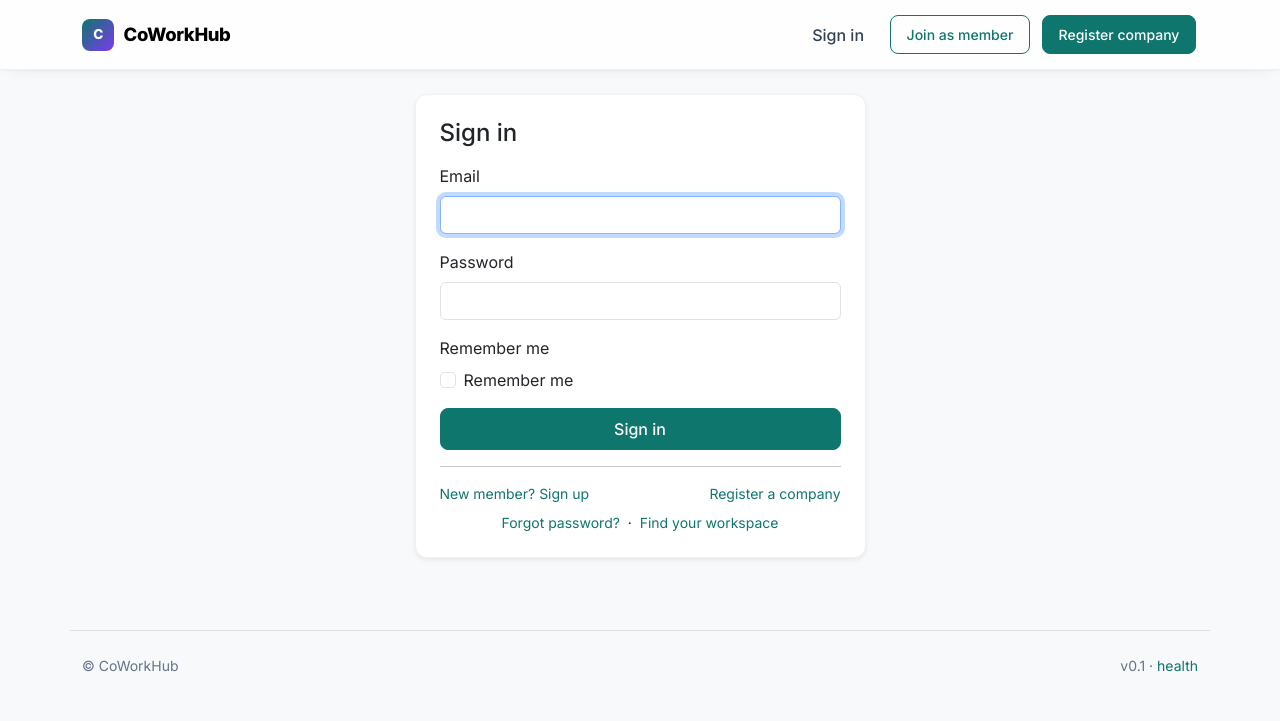
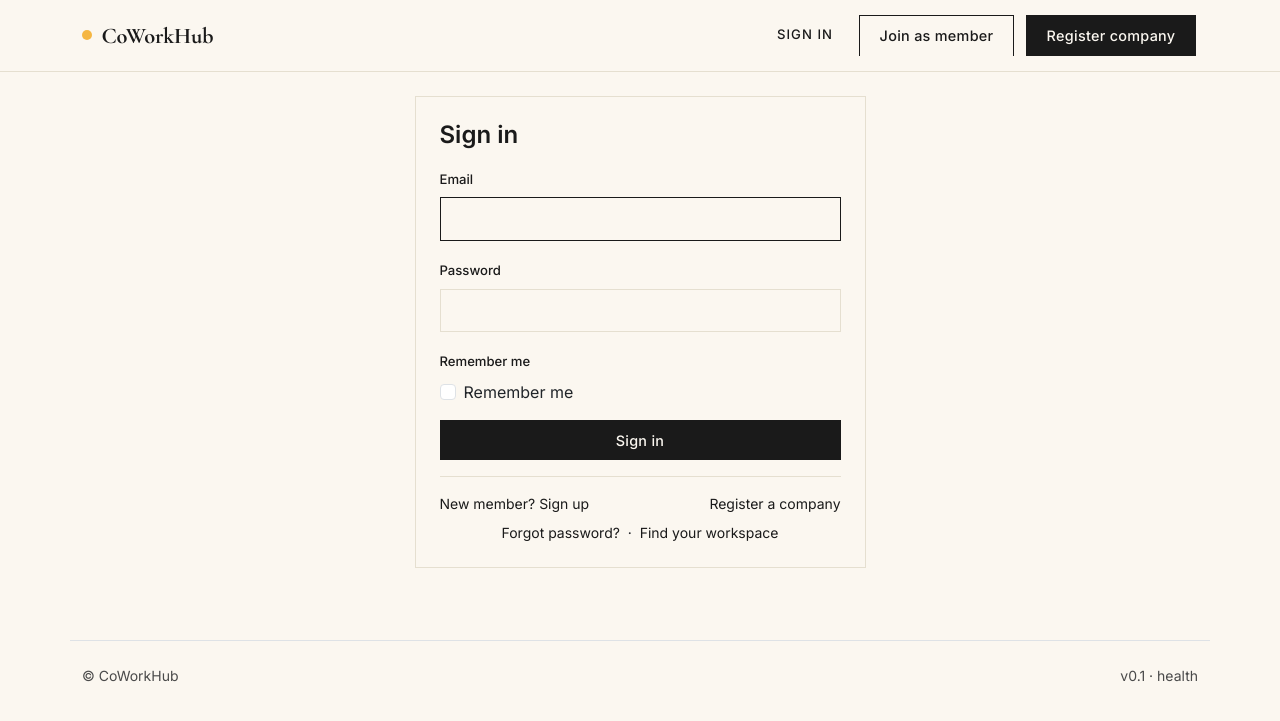
Before and after one commit to samanulla/cowork-app, a Flask app: a page that uses app/templates/base.html in a window 1280 px wide. Shown: the top 721 px of the page. Run offline with Flask 3, Linux system fonts and the light colour scheme; data comes from the database, SQL or seed files in the repository; data that the repository does not hold is empty.

Commit message:
ui: propagate editorial 'Coworking Co.' style to authenticated dashboards
Refactor app/templates/base.html so admin/company/member/platform/hub pages share the marketing cream+ink+saffron aesthetic:

- Cream (#fbf7f0) body background, ink (#1a1a1a) text, saffron/coral accents

- Cormorant Garamond serif for h1/h2/h3 and stat numerals; Inter kept for body/tables/forms

- Flat hairline cards (border 1px var(--line), no shadow, sharp corners)

- Editorial nav: cream background, uppercase links with saffron underline hover, ink brand mark dot

- Ink primary buttons with forest hover; new .btn-saffron for CTAs; sharp square corners

- User chip re-skinned: cream-2 pill with ink avatar tile, hairline border

- Table headers: uppercase micro-caps with ink underline

- Bootstrap utility overrides so legacy bg-white/shadow-sm tables blend in

- Preserves per-tenant --brand for identity touches; keeps .stat-icon color variants as outlined circles

All 47 tests still pass.

```diff
--- a/app/templates/base.html
+++ b/app/templates/base.html
@@ -6,118 +6,241 @@
   <title>{% block title %}{{ app_name }}{% endblock %} · {{ tenant.name if tenant else app_name }}</title>
   <link href="https://cdn.jsdelivr.net/npm/bootstrap@5.3.3/dist/css/bootstrap.min.css" rel="stylesheet">
   <link href="https://cdn.jsdelivr.net/npm/bootstrap-icons@1.11.3/font/bootstrap-icons.css" rel="stylesheet">
-  <link href="https://fonts.googleapis.com/css2?family=Inter:wght@400;500;600;700;800&display=swap" rel="stylesheet">
+  <link href="https://fonts.googleapis.com/css2?family=Cormorant+Garamond:wght@500;600;700&family=Inter:wght@400;500;600;700;800&display=swap" rel="stylesheet">
   <style>
     :root {
-      --brand: {{ tenant.brand_color if tenant else "#0f766e" }};
+      /* Editorial palette — same across marketing + app */
+      --ink: #1a1a1a;
+      --ink-soft: #4a4a4a;
+      --cream: #fbf7f0;
+      --cream-2: #f3ede1;
+      --line: #e5dfd0;
+      --saffron: #f5b642;
+      --coral: #ff6b57;
+      --forest: #2b4a3e;
+      /* Per-tenant accent still available for badges/highlights */
+      --brand: {{ tenant.brand_color if tenant else "#f5b642" }};
       --brand-2: #7c3aed;
-      --brand-3: #f97316;
-      --bg-soft: #f8fafc;
-      --card-shadow: 0 1px 2px rgba(0,0,0,.04), 0 8px 24px -12px rgba(0,0,0,.08);
-      --nav-shadow: 0 1px 3px rgba(15, 23, 42, 0.04), 0 6px 20px -12px rgba(15, 23, 42, 0.12);
+      --brand-3: #ff6b57;
     }
-    body { font-family: 'Inter', system-ui, -apple-system, sans-serif; background: var(--bg-soft); color: #0f172a; }
+    body { font-family: 'Inter', system-ui, -apple-system, sans-serif; background: var(--cream); color: var(--ink); }
+    h1, h2, h3, h4, h5, h6 { color: var(--ink); }
+    /* Editorial serif for page-level headings only */
+    h1, h2, h3, .serif { font-family: 'Cormorant Garamond', Georgia, serif; font-weight: 600; letter-spacing: -0.01em; }
+    h1 { font-size: 2.25rem; line-height: 1.15; }
+    h2 { font-size: 1.75rem; line-height: 1.2; }
+    h3 { font-size: 1.4rem; line-height: 1.25; }
+    /* Keep sub-heads sans for readability in data-dense areas */
+    h4, h5, h6 { font-family: 'Inter', sans-serif; font-weight: 600; }
+    h5 { font-size: 1.05rem; }
+    h6 { font-size: .95rem; }
+    .eyebrow { font-size: .72rem; font-weight: 600; text-transform: uppercase; letter-spacing: .12em; color: var(--ink-soft); }
 
     /* Navbar */
-    .navbar { padding: .85rem 0; background: rgba(255,255,255,.85) !important; backdrop-filter: saturate(180%) blur(10px); border-bottom: 1px solid #eef2f7 !important; box-shadow: var(--nav-shadow); }
-    .navbar-brand { font-weight: 800; letter-spacing: -0.02em; font-size: 1.15rem; display: flex; align-items: center; }
+    .navbar {
+      padding: .85rem 0; background: var(--cream) !important;
+      border-bottom: 1px solid var(--line) !important; box-shadow: none;
+    }
+    .navbar-brand {
+      font-family: 'Cormorant Garamond', Georgia, serif;
+      font-weight: 700; letter-spacing: -0.01em; font-size: 1.4rem;
+      color: var(--ink) !important;
+      display: flex; align-items: center;
+    }
     .brand-mark {
-      color: white; background: linear-gradient(135deg, var(--brand), var(--brand-2));
-      width: 32px; height: 32px; border-radius: 8px;
-      display: inline-flex; align-items: center; justify-content: center;
-      font-size: .85rem; font-weight: 800; margin-right: .6rem;
+      width: 10px; height: 10px; border-radius: 50%;
+      background: var(--saffron); margin-right: .6rem;
+      display: inline-block;
     }
     .navbar-nav .nav-item { margin: 0 .1rem; }
-    .navbar-nav .nav-link { font-weight: 500; color: #334155; padding: .5rem .9rem !important; border-radius: 8px; transition: all .15s; }
-    .navbar-nav .nav-link:hover { color: var(--brand); background: color-mix(in srgb, var(--brand) 8%, transparent); }
-    .navbar-nav .nav-link.active { color: var(--brand); background: color-mix(in srgb, var(--brand) 12%, transparent); }
-    /* User chip */
+    .navbar-nav .nav-link {
+      font-family: 'Inter', sans-serif;
+      font-weight: 500; font-size: .82rem;
+      color: var(--ink) !important; padding: .5rem .9rem !important;
+      text-transform: uppercase; letter-spacing: .08em;
+      border-radius: 0; border-bottom: 2px solid transparent;
+      transition: border-color .15s;
+    }
+    .navbar-nav .nav-link:hover { border-bottom-color: var(--saffron); background: transparent; }
+    .navbar-nav .nav-link.active { border-bottom-color: var(--ink); }
+
+    /* User chip — editorial: hairline border, no gradient */
     .user-chip {
       display: inline-flex; align-items: center; gap: .6rem;
-      padding: .35rem .35rem .35rem .8rem !important;
-      background: #f1f5f9; border-radius: 999px; margin-left: .5rem;
-      color: #0f172a !important;
+      padding: .35rem .5rem .35rem .8rem !important;
+      background: var(--cream-2); border: 1px solid var(--line);
+      border-radius: 0; margin-left: .5rem;
+      color: var(--ink) !important;
+      text-transform: none !important; letter-spacing: normal !important;
     }
-    .user-chip:hover { background: #e2e8f0 !important; }
-    .user-chip::after { display: none !important; }   /* hide the Bootstrap caret */
+    .user-chip:hover { background: var(--cream); border-color: var(--ink); }
+    .user-chip::after { display: none !important; }
     .user-avatar {
       width: 30px; height: 30px; border-radius: 50%;
       display: inline-flex; align-items: center; justify-content: center;
-      color: white; font-weight: 700; font-size: .8rem;
-      background: linear-gradient(135deg, var(--brand), var(--brand-2));
+      color: var(--cream); font-weight: 700; font-size: .8rem;
+      background: var(--ink);
     }
     .badge-role {
-      background: rgba(15,23,42,.06); color: #475569 !important;
-      font-size: .65rem; font-weight: 600; letter-spacing: .05em;
-      text-transform: uppercase; padding: .3em .55em; border-radius: 999px;
+      background: transparent; color: var(--ink-soft) !important;
+      font-size: .62rem; font-weight: 600; letter-spacing: .1em;
+      text-transform: uppercase; padding: 0;
     }
-    .dropdown-menu { border: 1px solid #eef2f7; border-radius: 10px; box-shadow: var(--card-shadow); padding: .4rem; }
-    .dropdown-item { border-radius: 6px; padding: .5rem .75rem; font-weight: 500; }
-    .dropdown-item:hover { background: color-mix(in srgb, var(--brand) 8%, transparent); color: var(--brand); }
+    .dropdown-menu {
+      border: 1px solid var(--line); border-radius: 0;
+      box-shadow: 0 4px 24px -8px rgba(0,0,0,.12);
+      padding: .35rem; background: var(--cream);
+    }
+    .dropdown-item {
+      border-radius: 0; padding: .55rem .8rem;
+      font-weight: 500; font-size: .9rem; color: var(--ink);
+    }
+    .dropdown-item:hover { background: var(--cream-2); color: var(--ink); }
+    .dropdown-divider { border-top-color: var(--line); }
 
-    /* Buttons */
-    .btn { font-weight: 500; border-radius: 8px; padding: .5rem 1rem; }
-    .btn-dark, .btn-primary { background: var(--brand); border-color: var(--brand); }
-    .btn-dark:hover, .btn-primary:hover { background: color-mix(in srgb, var(--brand) 85%, black); border-color: color-mix(in srgb, var(--brand) 85%, black); }
-    .btn-outline-dark { color: var(--brand); border-color: var(--brand); }
-    .btn-outline-dark:hover { background: var(--brand); border-color: var(--brand); }
-    .btn-lg { padding: .75rem 1.5rem; }
+    /* Buttons — flat, block-style, editorial */
+    .btn { font-weight: 500; border-radius: 0; padding: .55rem 1.25rem; letter-spacing: .02em; font-size: .9rem; }
+    .btn-dark, .btn-primary {
+      background: var(--ink); border-color: var(--ink); color: var(--cream);
+    }
+    .btn-dark:hover, .btn-primary:hover {
+      background: var(--forest); border-color: var(--forest); color: var(--cream);
+    }
+    .btn-outline-dark, .btn-outline-secondary {
+      color: var(--ink); border: 1.5px solid var(--ink); background: transparent;
+    }
+    .btn-outline-dark:hover, .btn-outline-secondary:hover {
+      background: var(--ink); color: var(--cream); border-color: var(--ink);
+    }
+    .btn-outline-danger { color: var(--coral); border: 1.5px solid var(--coral); background: transparent; }
+    .btn-outline-danger:hover { background: var(--coral); border-color: var(--coral); color: white; }
+    .btn-link { color: var(--ink-soft); text-decoration: underline; }
+    .btn-link:hover { color: var(--ink); }
+    .btn-lg { padding: .8rem 1.75rem; font-size: 1rem; }
+    .btn-saffron {
+      background: var(--saffron); border: none; color: var(--ink); font-weight: 600;
+    }
+    .btn-saffron:hover { background: color-mix(in srgb, var(--saffron) 80%, black); color: var(--ink); }
 
-    /* Cards */
-    .card { border: 1px solid #eef2f7; border-radius: 12px; box-shadow: var(--card-shadow); background: white; }
-    .card-body { padding: 1.25rem; }
-    .card-stat { position: relative; overflow: hidden; }
-    .card-stat .stat-value { font-size: 2.15rem; font-weight: 800; color: #0f172a; line-height: 1.1; letter-spacing: -0.02em; }
-    .card-stat .stat-label { font-size: .75rem; font-weight: 600; text-transform: uppercase; letter-spacing: .06em; color: #64748b; margin-bottom: .35rem; }
+    /* Cards — flat, hairline border, no shadow */
+    .card {
+      border: 1px solid var(--line); border-radius: 0;
+      box-shadow: none; background: var(--cream);
+    }
+    .card-body { padding: 1.4rem 1.5rem; }
+    .card-stat { position: relative; overflow: hidden; transition: border-color .15s; }
+    .card-stat:hover { border-color: var(--ink); }
+    .card-stat .stat-value {
+      font-family: 'Cormorant Garamond', Georgia, serif;
+      font-size: 2.75rem; font-weight: 600; color: var(--ink);
+      line-height: 1.05; letter-spacing: -0.02em;
+    }
+    .card-stat .stat-label {
+      font-size: .68rem; font-weight: 600; text-transform: uppercase;
+      letter-spacing: .12em; color: var(--ink-soft); margin-bottom: .4rem;
+    }
     .card-stat .stat-icon {
-      width: 42px; height: 42px; border-radius: 10px;
+      width: 36px; height: 36px; border-radius: 0;
       display: inline-flex; align-items: center; justify-content: center;
-      font-size: 1.15rem; margin-bottom: .8rem;
-      background: color-mix(in srgb, var(--brand) 12%, white); color: var(--brand);
+      font-size: 1rem; margin-bottom: .8rem;
+      background: transparent; color: var(--saffron); border: 1px solid var(--saffron);
     }
-    .card-stat .stat-icon.teal { background: rgba(20,184,166,.12); color: #14b8a6; }
-    .card-stat .stat-icon.purple { background: rgba(124,58,237,.12); color: var(--brand-2); }
-    .card-stat .stat-icon.orange { background: rgba(249,115,22,.12); color: var(--brand-3); }
-    .card-stat .stat-icon.blue { background: rgba(59,130,246,.12); color: #3b82f6; }
-    .card-stat .stat-icon.pink { background: rgba(236,72,153,.12); color: #ec4899; }
-    .card-stat .stat-icon.amber { background: rgba(245,158,11,.12); color: #f59e0b; }
+    .card-stat .stat-icon.teal   { background: transparent; color: var(--forest); border-color: var(--forest); }
+    .card-stat .stat-icon.purple { background: transparent; color: var(--brand-2); border-color: var(--brand-2); }
+    .card-stat .stat-icon.orange { background: transparent; color: var(--coral); border-color: var(--coral); }
+    .card-stat .stat-icon.blue   { background: transparent; color: #3b82f6; border-color: #3b82f6; }
+    .card-stat .stat-icon.pink   { background: transparent; color: #ec4899; border-color: #ec4899; }
+    .card-stat .stat-icon.amber  { background: transparent; color: var(--saffron); border-color: var(--saffron); }
 
-    .badge.bg-secondary { background: #e2e8f0 !important; color: #475569; }
-    a { text-decoration: none; color: var(--brand); }
-    a:hover { color: color-mix(in srgb, var(--brand) 80%, black); }
+    /* Tables — editorial minimal */
+    .table { color: var(--ink); }
+    .table thead th {
+      text-transform: uppercase; font-size: .68rem;
+      letter-spacing: .12em; color: var(--ink-soft);
+      font-weight: 600; background: transparent; border-bottom: 1.5px solid var(--ink);
+    }
+    .table tbody td { border-bottom: 1px solid var(--line); vertical-align: middle; }
+    .table > :not(caption) > * > * { background-color: transparent; }
 
-    footer { color: #64748b; font-size: .875rem; }
+    /* Badges */
+    .badge { border-radius: 0; font-weight: 500; letter-spacing: .04em; text-transform: uppercase; font-size: .68rem; padding: .35em .55em; }
+    .badge.bg-secondary { background: var(--cream-2) !important; color: var(--ink-soft) !important; border: 1px solid var(--line); }
+    .badge.bg-success { background: var(--forest) !important; color: var(--cream) !important; }
+    .badge.bg-primary { background: var(--ink) !important; color: var(--cream) !important; }
+    .badge.bg-warning { background: var(--saffron) !important; color: var(--ink) !important; }
+    .badge.bg-danger  { background: var(--coral) !important; color: white !important; }
 
-    /* Marketing landing */
-    .hero { background: linear-gradient(135deg, var(--brand) 0%, var(--brand-2) 100%); color: white; padding: 6rem 0; }
-    .hero h1 { font-size: 3.5rem; font-weight: 800; letter-spacing: -0.03em; line-height: 1.1; }
-    .hero .lead { font-size: 1.25rem; opacity: 0.95; }
-    .hero .btn-light { color: var(--brand); font-weight: 600; }
+    /* Forms */
+    .form-control, .form-select {
+      background: var(--cream); border: 1px solid var(--line); border-radius: 0;
+      color: var(--ink); padding: .55rem .75rem;
+    }
+    .form-control:focus, .form-select:focus {
+      background: var(--cream); border-color: var(--ink); box-shadow: none;
+    }
+    .form-label { font-weight: 500; font-size: .82rem; color: var(--ink); }
+    .form-text { color: var(--ink-soft); font-size: .82rem; }
+    hr { border-color: var(--line); opacity: 1; }
+
+    /* Links */
+    a { text-decoration: none; color: var(--ink); border-bottom: 1px dotted var(--ink-soft); transition: color .15s, border-color .15s; }
+    a:hover { color: var(--saffron); border-bottom-color: var(--saffron); }
+    a.no-underline, .card a, .navbar a, .btn, .dropdown-item, .badge a, .nav-link, .flat-link { border-bottom: none; }
+    a.no-underline:hover, .card a:hover, .flat-link:hover { border-bottom: none; }
+
+    /* Alerts */
+    .alert { border-radius: 0; border: 1px solid var(--line); background: var(--cream-2); color: var(--ink); font-weight: 500; }
+    .alert-danger { background: var(--coral); color: white; border-color: var(--coral); }
+    .alert-success { background: var(--forest); color: var(--cream); border-color: var(--forest); }
+    .alert-warning { background: var(--saffron); color: var(--ink); border-color: var(--saffron); }
+    .alert-info { background: var(--cream-2); color: var(--ink); border-color: var(--line); }
+
+    footer { color: var(--ink-soft); font-size: .875rem; }
+    footer a { color: var(--ink-soft); border-bottom: none; }
+    footer a:hover { color: var(--ink); }
+
+    /* Marketing landing hero (legacy — kept for compat but landing now uses base_marketing) */
+    .hero { background: var(--ink); color: var(--cream); padding: 6rem 0; }
+    .hero h1 { color: var(--cream); font-size: 3.5rem; font-weight: 600; letter-spacing: -0.03em; line-height: 1.1; }
+    .hero .lead { font-size: 1.25rem; opacity: 0.9; }
+    .hero .btn-light { color: var(--ink); font-weight: 600; }
     .feature-icon {
-      width: 48px; height: 48px; border-radius: 12px;
+      width: 44px; height: 44px; border-radius: 0;
       display: inline-flex; align-items: center; justify-content: center;
-      background: color-mix(in srgb, var(--brand) 15%, white); color: var(--brand);
-      font-size: 1.5rem; margin-bottom: 1rem;
+      background: transparent; color: var(--ink); border: 1.5px solid var(--ink);
+      font-size: 1.35rem; margin-bottom: 1rem;
     }
-    .feature-icon.orange { background: rgba(249,115,22,.15); color: var(--brand-3); }
-    .feature-icon.purple { background: rgba(124,58,237,.15); color: var(--brand-2); }
-    .role-card { border-top: 4px solid var(--brand); transition: transform .15s; }
+    .feature-icon.orange { color: var(--coral); border-color: var(--coral); }
+    .feature-icon.purple { color: var(--brand-2); border-color: var(--brand-2); }
+    .role-card { border-top: 4px solid var(--ink); }
     .role-card.company { border-top-color: var(--brand-2); }
-    .role-card.individual { border-top-color: var(--brand-3); }
-    .role-card:hover { transform: translateY(-4px); }
-    .table thead th { text-transform: uppercase; font-size: .75rem; letter-spacing: .05em; color: #64748b; font-weight: 600; background: #f8fafc; }
+    .role-card.individual { border-top-color: var(--coral); }
+    .role-card:hover { border-top-color: var(--saffron); }
     .heatmap td { transition: background .2s; }
+
+    /* Bootstrap utility overrides to keep editorial feel across legacy templates */
+    .bg-white, .bg-body, .bg-light { background-color: var(--cream) !important; }
+    .shadow-sm, .shadow { box-shadow: none !important; border: 1px solid var(--line); }
+    .rounded, .rounded-3, .rounded-2, .rounded-1 { border-radius: 0 !important; }
+    .border { border-color: var(--line) !important; }
+    .text-muted, .text-secondary { color: var(--ink-soft) !important; }
+    /* Editorial section header spacing */
+    main.container { padding-top: 2rem; padding-bottom: 2rem; }
+    main.container > h1:first-child,
+    main.container > h2:first-child,
+    main.container > .d-flex:first-child h1,
+    main.container > .d-flex:first-child h2 { margin-bottom: 1.25rem; }
   </style>
 </head>
-<body class="bg-light">
+<body>
 
-<nav class="navbar navbar-expand-lg bg-white border-bottom sticky-top">
+<nav class="navbar navbar-expand-lg sticky-top">
   <div class="container">
     <a class="navbar-brand d-flex align-items-center" href="{{ url_for('index') }}">
       {% if tenant and tenant.logo_url %}
         <img src="{{ tenant.logo_url }}" alt="{{ tenant.name }}" style="height:32px;" class="me-2">
       {% else %}
-        <span class="brand-mark">{{ (tenant.name if tenant else app_name)[:1] | upper }}</span>
+        <span class="brand-mark"></span>
       {% endif %}
       {{ tenant.name if tenant else app_name }}
     </a>
```
